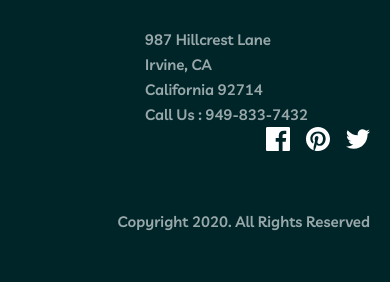
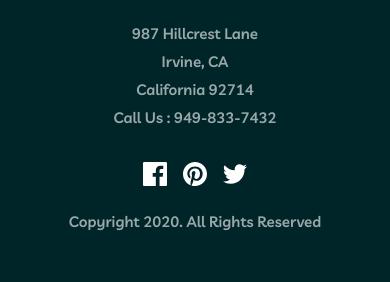
Before and after one commit to ilhomjon55/myteam, a plain HTML site: page index.html in a window 390 px wide. Shown: the part 562-844 px from the top of the page. Drawn offline with Linux system fonts and the light colour scheme; files whose address does not match are found by name.

Commit message:
Add footer html and make responsive

```diff
--- a/index.html
+++ b/index.html
@@ -5,7 +5,7 @@
   <meta charset="UTF-8" />
   <meta name="viewport" content="width=device-width, initial-scale=1.0" />
   <link rel="stylesheet" href="css/main.min.css" />
-  <title>My Team</title>
+  <title>My Team | Home Page</title>
 </head>
 
 <body>
--- a/scss/blocks/_footer.scss
+++ b/scss/blocks/_footer.scss
@@ -13,8 +13,13 @@
   flex-direction: column;
 }
 
-.footer__left .nav__list {
-  margin-right: 0;
+.footer__left {
+  .nav__list {
+    max-width: 500px;
+    display: flex;
+    margin-right: 0;
+    flex-wrap: wrap;
+  }
 }
 
 .footer__logo {
@@ -33,6 +38,10 @@
   line-height: 25px;
   color: #FFFFFF;
   opacity: 0.6;
+}
+
+.info__text+.info__text {
+  margin-top: 3px;
 }
 
 .footer__right {
@@ -72,3 +81,75 @@
   color: #FFFFFF;
   opacity: 0.6;
 }
+
+@include breakpoint-down(800px) {
+  .site__footer .container {
+    justify-content: space-between;
+  }
+
+  .footer__right {
+    width: 100%;
+    flex-direction: row;
+    align-items: center;
+    justify-content: space-between;
+    flex-wrap: wrap;
+    margin-top: 32px;
+  }
+
+
+
+  .social-networks {
+    margin-bottom: 0;
+    margin-right: 55px;
+  }
+}
+
+
+@include breakpoint-down(460px) {
+  .site__footer .container {
+    text-align: center;
+  }
+
+
+  .footer__left {
+    text-align: center;
+    margin: 0 auto;
+  }
+
+  .footer__logo {
+    margin-bottom: 0;
+  }
+
+  .footer__nav {
+    margin-bottom: 24px;
+  }
+
+  .footer__nav .nav__list {
+    flex-direction: row;
+    justify-content: center;
+    margin-bottom: 0;
+
+  }
+
+  .footer__nav .nav__item+.nav__item {
+    margin-left: 24px;
+  }
+
+  .footer__info {
+    width: 100%;
+    margin: 0 auto;
+  }
+
+  .footer__right {
+    justify-content: center;
+  }
+
+  .social-networks {
+    width: 100%;
+    justify-content: center;
+    margin: 0;
+    margin-bottom: 16px;
+  }
+
+
+}
--- a/scss/blocks/_header.scss
+++ b/scss/blocks/_header.scss
@@ -105,6 +105,9 @@
     padding-top: 112px;
     padding-left: 48px;
     background-color: $police-blue;
+    background-image: url("../img/nav-back.svg");
+    background-repeat: no-repeat;
+    background-position: right bottom;
   }
 
 
```
Also changed, not shown: css/main.min.css, img/nav-back.svg (added), 1 other file.
